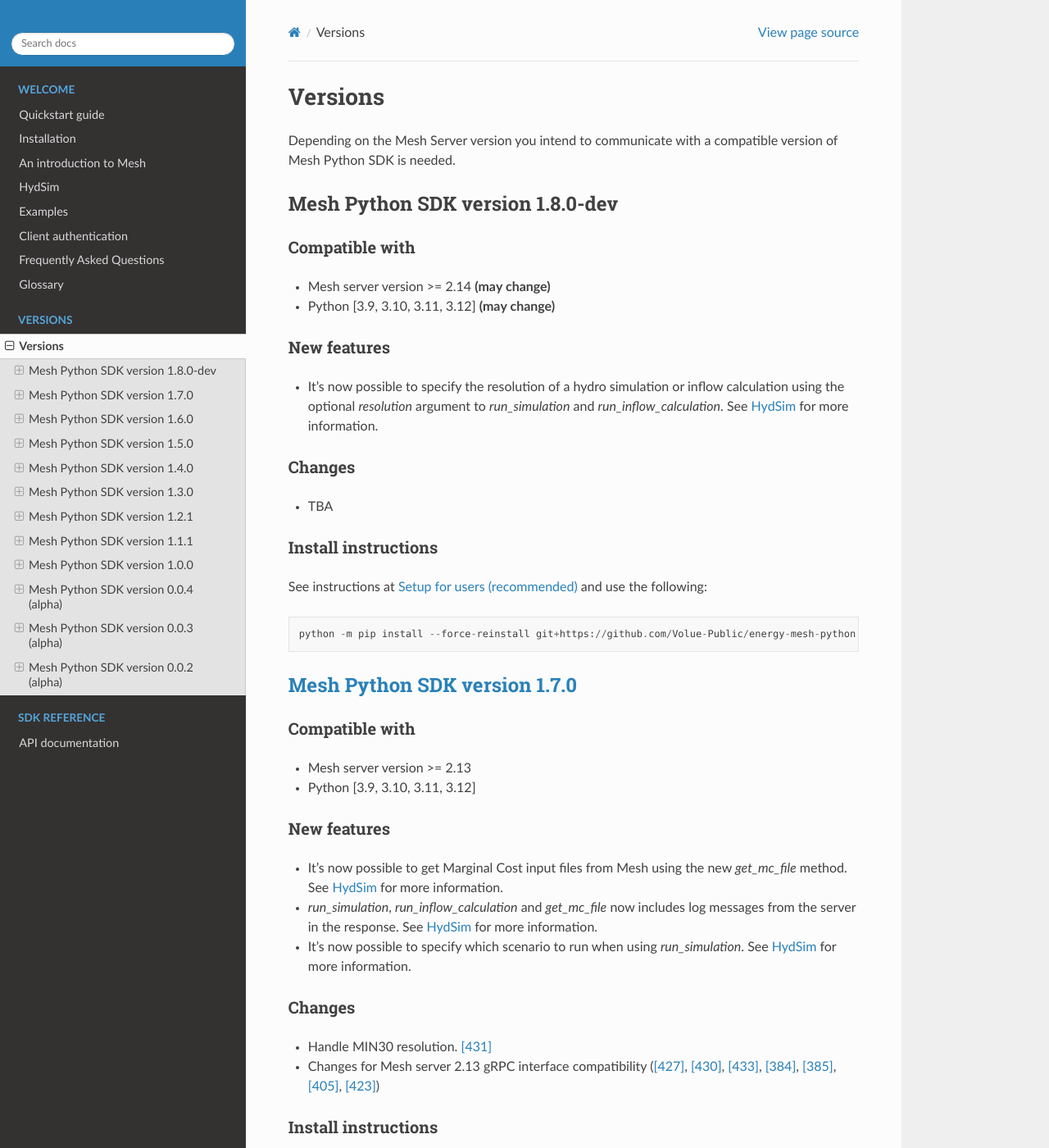
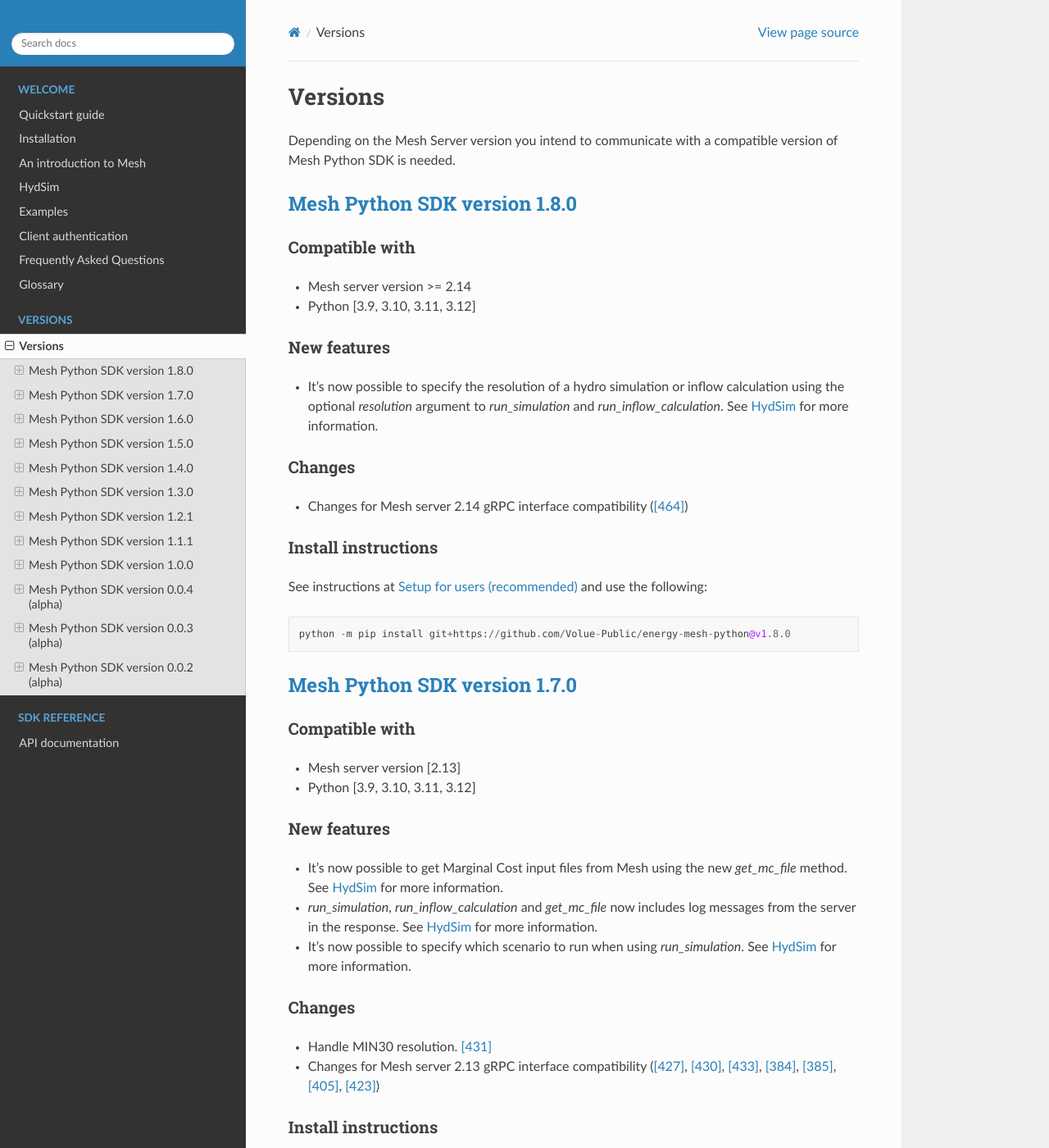
Before and after one commit to Volue-Public/energy-mesh-python, a Sphinx documentation site: the page built from docs/source/versions.rst, in a window 1280 px wide and 1400 px high. Shown: the whole window at 82% size. Built offline with Sphinx 7.4.7 and the Read the Docs theme 2.0.0, drawn with Linux system fonts in a browser that asks for light colours; some of the changed text lies outside the part shown.

```diff
--- a/docs/source/versions.rst
+++ b/docs/source/versions.rst
@@ -3,14 +3,14 @@ Versions
 
 Depending on the Mesh Server version you intend to communicate with a compatible version of Mesh Python SDK is needed.
 
-Mesh Python SDK version 1.8.0-dev
-*********************************
+`Mesh Python SDK version 1.8.0 <https://github.com/Volue-Public/energy-mesh-python/releases/tag/v1.8.0>`_
+*********************************************************************************************************
 
 Compatible with
 ~~~~~~~~~~~~~~~~~~
 
-- Mesh server version >= 2.14 **(may change)**
-- Python [3.9, 3.10, 3.11, 3.12] **(may change)**
+- Mesh server version >= 2.14
+- Python [3.9, 3.10, 3.11, 3.12]
 
 New features
 ~~~~~~~~~~~~~~~~~~
@@ -22,7 +22,7 @@ New features
 Changes
 ~~~~~~~~~~~~~~~~~~
 
-- TBA
+- Changes for Mesh server 2.14 gRPC interface compatibility (:issue:`464`)
 
 Install instructions
 ~~~~~~~~~~~~~~~~~~~~~~~~~~~~~~~~~~~~
@@ -31,7 +31,7 @@ See instructions at :ref:`Setup for users` and use the following:
 
 ::
 
-    python -m pip install --force-reinstall git+https://github.com/Volue-Public/energy-mesh-python
+    python -m pip install git+https://github.com/Volue-Public/energy-mesh-python@v1.8.0
 
 
 `Mesh Python SDK version 1.7.0 <https://github.com/Volue-Public/energy-mesh-python/releases/tag/v1.7.0>`_
@@ -40,7 +40,7 @@ See instructions at :ref:`Setup for users` and use the following:
 Compatible with
 ~~~~~~~~~~~~~~~~~~
 
-- Mesh server version >= 2.13
+- Mesh server version [2.13]
 - Python [3.9, 3.10, 3.11, 3.12]
 
 New features
@@ -76,7 +76,7 @@ See instructions at :ref:`Setup for users` and use the following:
 Compatible with
 ~~~~~~~~~~~~~~~~~~
 
-- Mesh server version >= 2.12
+- Mesh server version [2.12]
 - Python [3.9, 3.10, 3.11, 3.12]
 
 New features
@@ -109,7 +109,7 @@ See instructions at :ref:`Setup for users` and use the following:
 Compatible with
 ~~~~~~~~~~~~~~~~~~
 
-- Mesh server version >= 2.12
+- Mesh server version [2.12]
 - Python [3.8, 3.9, 3.10, 3.11]
 
 New features
@@ -144,7 +144,7 @@ See instructions at :ref:`Setup for users` and use the following:
 Compatible with
 ~~~~~~~~~~~~~~~~~~
 
-- Mesh server version >= 2.10
+- Mesh server version [2.10, 2.11]
 - Python [3.8, 3.9, 3.10, 3.11]
 
 New features
@@ -185,7 +185,7 @@ See instructions at :ref:`Setup for users` and use the following:
 Compatible with
 ~~~~~~~~~~~~~~~~~~
 
-- Mesh server version >= 2.9
+- Mesh server version [2.9]
 - Python [3.8, 3.9, 3.10, 3.11]
 
 New features
@@ -222,7 +222,7 @@ See instructions at :ref:`Setup for users` and use the following:
 Compatible with
 ~~~~~~~~~~~~~~~~~~
 
-- Mesh server version >= 2.9
+- Mesh server version [2.9]
 - Python [3.7.1, 3.8, 3.9, 3.10]
 
 New features
@@ -256,7 +256,7 @@ See instructions at :ref:`Setup for users` and use the following:
 Compatible with
 ~~~~~~~~~~~~~~~~~~
 
-- Mesh server version >= 2.6.1
+- Mesh server version [2.6.1, 2.7, 2.8]
 - Python [3.7.1, 3.8, 3.9, 3.10]
 - Tested with Mesh server version 2.6.1.8
 
@@ -288,7 +288,7 @@ See instructions at :ref:`Setup for users` and use the following:
 Compatible with
 ~~~~~~~~~~~~~~~~~~
 
-- Mesh server version >= 2.6.1
+- Mesh server version [2.6.1, 2.7, 2.8]
 - Python [3.7.1, 3.8, 3.9]
 - Tested with Mesh server version 2.6.1.8
 
@@ -330,7 +330,7 @@ See instructions at :ref:`Setup for users` and use the following:
 Compatible with
 ~~~~~~~~~~~~~~~~~~
 
-- Mesh server version 2.5.*
+- Mesh server version [2.5, 2.6.0]
 - Python [3.7.1, 3.8, 3.9]
 - Tested with Mesh server version 2.5.0.14
 
@@ -375,7 +375,7 @@ See instructions at :ref:`Setup for users` and use the following:
 Compatible with
 ~~~~~~~~~~~~~~~~~~
 
-- Mesh server version 2.3.*
+- Mesh server version [2.3, 2.4]
 - Python [3.7.1, 3.8, 3.9]
 - Tested with Mesh server version 2.3.0.12
 
@@ -422,7 +422,7 @@ See instructions at :ref:`Setup for users` and use the following:
 Compatible with
 ~~~~~~~~~~~~~~~~~~
 
-- Mesh server version 2.2.*
+- Mesh server version [2.2]
 - Python [3.7.1, 3.8, 3.9]
 - Tested with Mesh server version 2.2.0.9
 
--- a/pyproject.toml
+++ b/pyproject.toml
@@ -1,6 +1,6 @@
 [tool.poetry]
 name = "volue.mesh"
-version = "1.8.0-dev"
+version = "1.8.0"
 description = ""
 license = "Proprietary"
 authors = ["Volue AS"]
```
Also changed, not shown: 2 other files.
